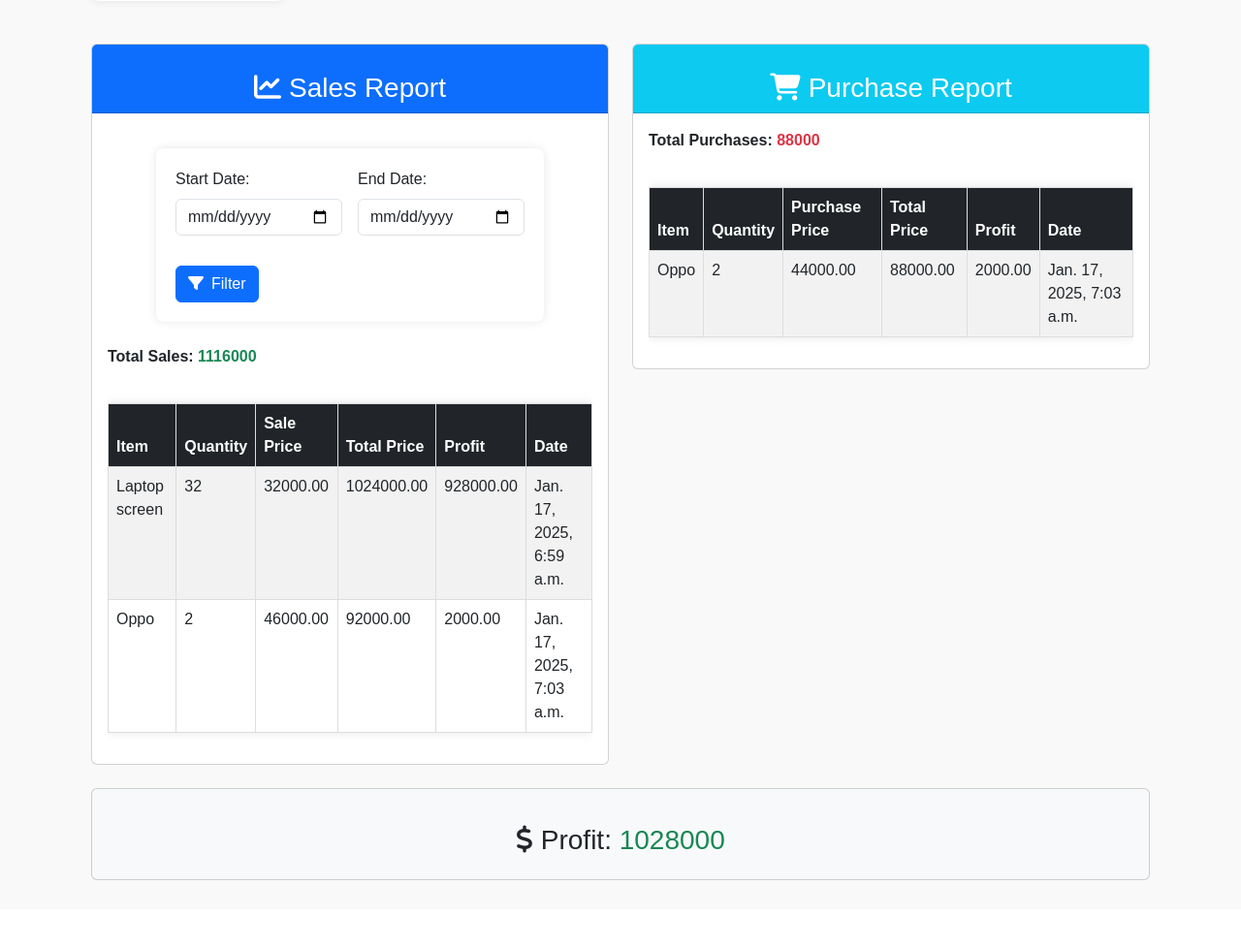
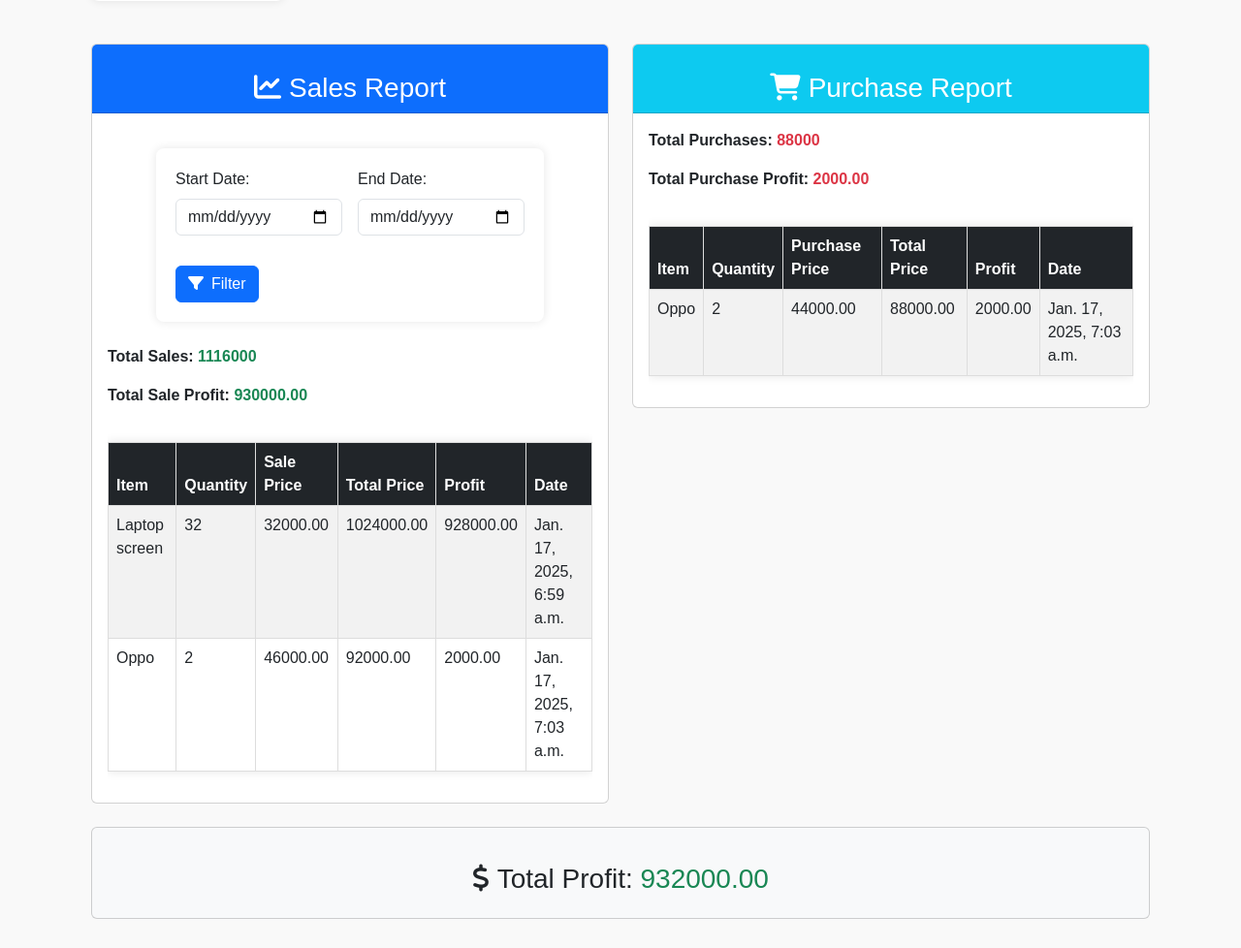
Before and after one commit to nasirabbas827/stationary, a Django app: page /report/ in a window 1280 px wide. Shown: the part 187-1165 px from the top of the page at 97% size. Before the commit the page ends 1095 px from the top, so only its background shows below. Run offline with Django 4.2, Linux system fonts and the light colour scheme; a user stored in the database is signed in; data comes from the database, SQL or seed files in the repository; both versions use the stored data as it was after the commit.

Commit message:
Final Code modified

```diff
--- a/myapp/views.py
+++ b/myapp/views.py
@@ -79,12 +79,17 @@ from django.db.models import Sum
 from datetime import datetime
 from django.db.models import Sum
 
+from datetime import datetime
+from django.db.models import Sum
+
 @login_required
 def report_view(request):
     # Initialize empty lists for reports and profit
     sales = []
     purchases = []
     profit = 0
+    total_sale_profit = 0
+    total_purchase_profit = 0
 
     # Default date range (last 30 days)
     start_date = request.GET.get('start_date', None)
@@ -111,13 +116,17 @@ def report_view(request):
     total_purchases = purchases.aggregate(total=Sum('total_price'))['total'] or 0
     profit = total_sales - total_purchases
 
-    # Calculate profit for each sale and purchase
+    # Calculate profit for each sale and purchase, and calculate total profit for sales and purchases
     for sale in sales:
         sale.profit = (sale.sale_price - sale.item.price) * sale.quantity
+        total_sale_profit += sale.profit
 
     for purchase in purchases:
-        # Reversed profit formula for purchases
         purchase.profit = (purchase.item.price - purchase.purchase_price) * purchase.quantity
+        total_purchase_profit += purchase.profit
+
+    # Total profit (Sale Profit + Purchase Profit)
+    total_profit = total_sale_profit + total_purchase_profit
 
     # If no records found, show a message
     no_records_message = "No records found for the selected date range." if not sales and not purchases else ""
@@ -128,6 +137,9 @@ def report_view(request):
         'total_sales': total_sales,
         'total_purchases': total_purchases,
         'profit': profit,
+        'total_sale_profit': total_sale_profit,
+        'total_purchase_profit': total_purchase_profit,
+        'total_profit': total_profit,
         'no_records_message': no_records_message,
     }
 
--- a/templates/report.html
+++ b/templates/report.html
@@ -50,6 +50,7 @@
 
                     {% if sales %}
                         <p class="fw-bold">Total Sales: <span class="text-success">{{ total_sales }}</span></p>
+                        <p class="fw-bold">Total Sale Profit: <span class="text-success">{{ total_sale_profit }}</span></p>
                         <div class="table-responsive">
                             <table class="table table-striped table-hover">
                                 <thead class="table-dark">
@@ -92,6 +93,7 @@
                 <div class="card-body">
                     {% if purchases %}
                         <p class="fw-bold">Total Purchases: <span class="text-danger">{{ total_purchases }}</span></p>
+                        <p class="fw-bold">Total Purchase Profit: <span class="text-danger">{{ total_purchase_profit }}</span></p>
                         <div class="table-responsive">
                             <table class="table table-striped table-hover">
                                 <thead class="table-dark">
@@ -131,9 +133,9 @@
             <div class="card bg-light">
                 <div class="card-body">
                     <h3 class="card-title">
-                        <i class="fas fa-dollar-sign me-2"></i>Profit:
-                        <span class="{% if profit > 0 %}text-success{% elif profit < 0 %}text-danger{% else %}text-muted{% endif %}">
-                            {{ profit }}
+                        <i class="fas fa-dollar-sign me-2"></i>Total Profit:
+                        <span class="{% if total_profit > 0 %}text-success{% elif total_profit < 0 %}text-danger{% else %}text-muted{% endif %}">
+                            {{ total_profit }}
                         </span>
                     </h3>
                 </div>
```
Also changed, not shown: db.sqlite3, 2 other files.
